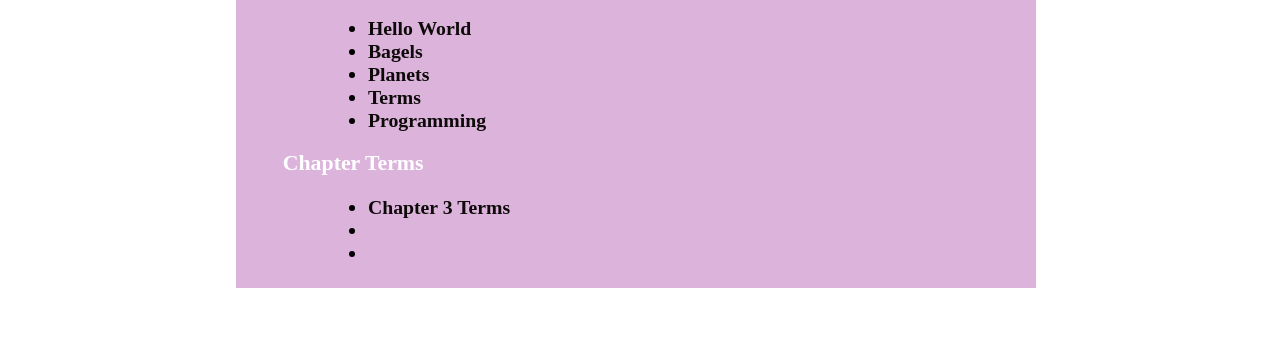
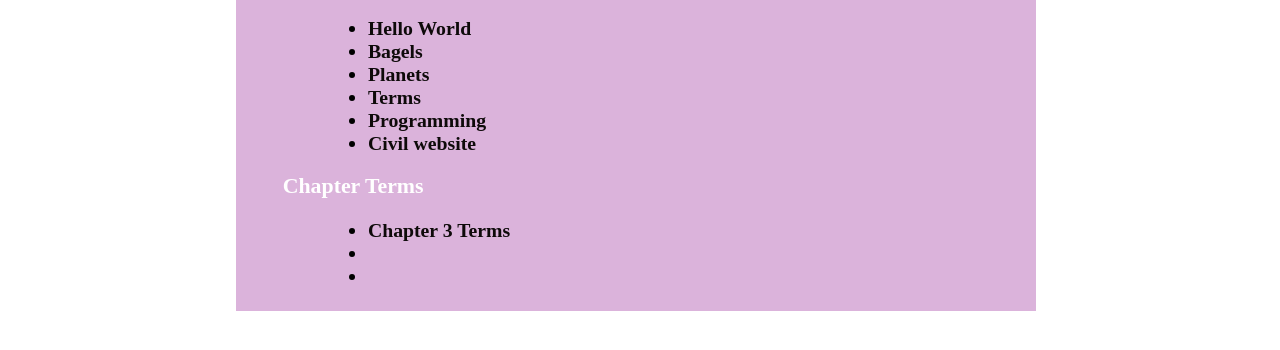
Before and after one commit to cmiller-pvcc/cmiller-pvcc.github.io, a plain HTML site: page index chase.html in a window 1280 px wide. Shown: the part 118-468 px from the top of the page. Drawn offline with Linux system fonts and the light colour scheme.

Commit message:
Update index chase.html

```diff
--- a/index chase.html
+++ b/index chase.html
@@ -48,6 +48,7 @@
                     <li><a href = "planets.html"> Planets</a></li>
                     <li><a href = "opsys.html"> Terms </a></li>
                     <li><a href = "programming.html"> Programming </a></li>
+                    <li><a href = "home.html"> Civil website </a></li>
                 </ul>
             </h3>
             <h2>Chapter Terms</h2>
```
